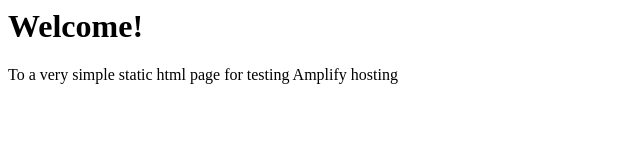
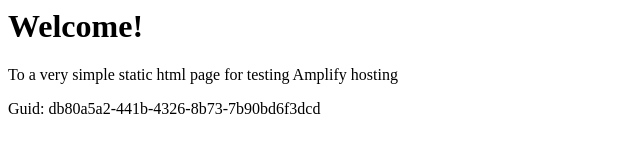
Before and after one commit to aws-aemilia-syd/Github-PR-Commit-Integration-Test-DoNotTouch-Gith-OKSLNVO2-v1-prod-ap-southeast-2, a website: page src/index.html in a window 1280 px wide. Shown: the whole page, without its empty margins (0-640 px from the left). Drawn offline with Linux system fonts and the light colour scheme.

Commit message:
commit from integ tests

```diff
--- a/src/index.html
+++ b/src/index.html
@@ -1,3 +1,5 @@
+
+
 <html lang="en">
 
 <head>
@@ -10,6 +12,6 @@
 <body>
     <h1>Welcome!</h1>
     <p>To a very simple static html page for testing Amplify hosting</p>
-</body>
+    <p>Guid: db80a5a2-441b-4326-8b73-7b90bd6f3dcd</p></body>
 
 </html>
```
